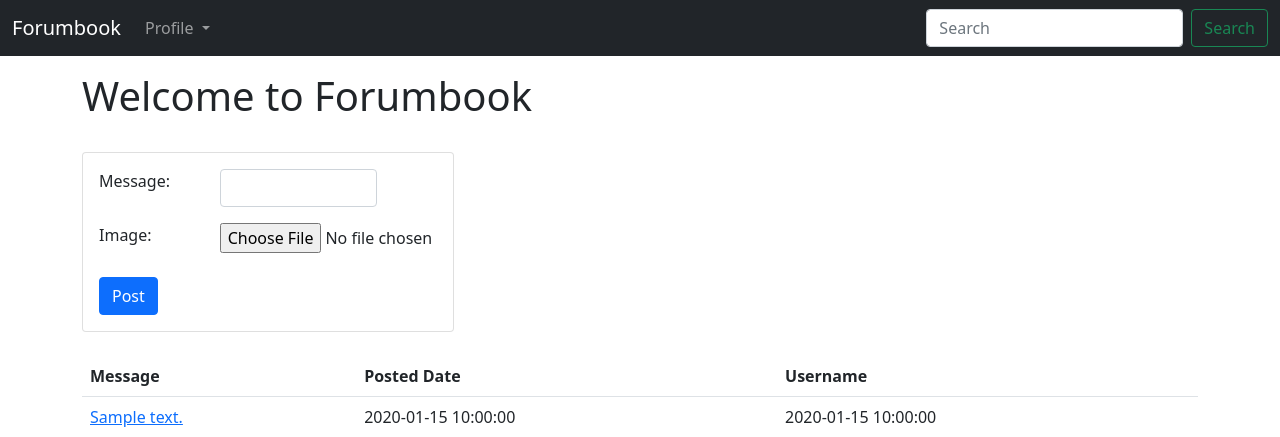
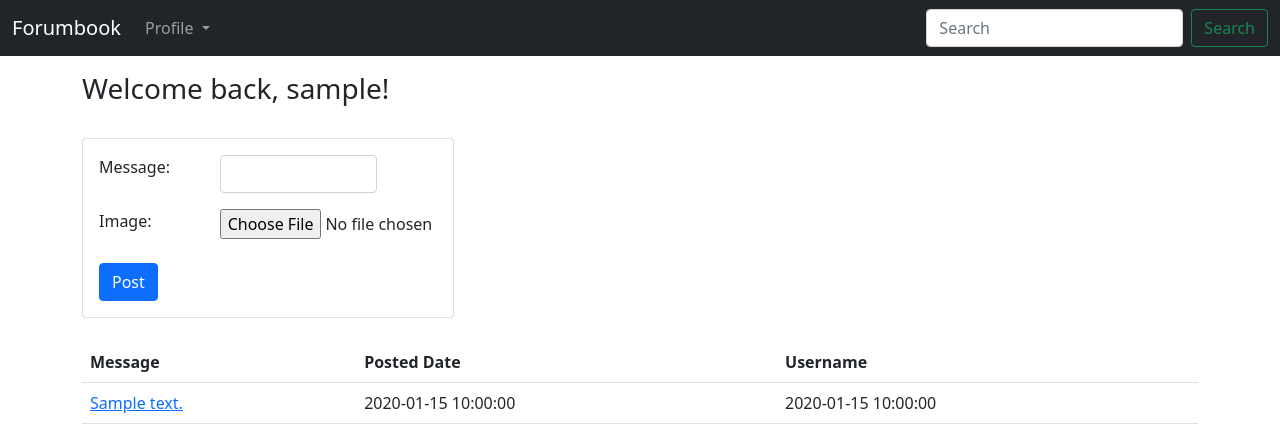
Before and after one commit to dev-minjin-chou/Cloud-A3-Project, a Flask app: template templates/forum.html in a window 1280 px wide. Shown: the top 437 px of the page. Run offline with Flask 2, Linux system fonts and the light colour scheme; the template is opened without the code that fills it: most values are stand-ins (such as "Sample title", 1, 10 or a date in 2020); some libraries are stand-ins or nearby versions.

Commit message:
show username and flash message after like

```diff
--- a/application.py
+++ b/application.py
@@ -176,7 +176,7 @@ def viewPost(username, post_id):
         if image_url != '':
             post['image'] = image_url
 
-        return render_template('post.html', post=post)
+        return render_template('post.html', post=post, username=loggedIn_username)
     except Exception as e:
         app.logger.error(f'Getting post with id = {post_id} error')
         app.logger.error(e)
@@ -194,6 +194,7 @@ def likePost():
         app.logger.debug(f'Sending mail with subject {mail_subject}')
 
         mailSender.sendMail(mail_subject, email)
+        flash(f'Like submitted. We will let {username} know that you liked his post', 'success')
     except Exception as e:
         app.logger.error('Sending email error')
         app.logger.error(e)
--- a/templates/forum.html
+++ b/templates/forum.html
@@ -12,7 +12,7 @@
     {% endif %}
 
 
-    <h1>Welcome to Forumbook</h1><br>
+    <h3>Welcome back, {{ username }}!</h3><br>
 
     <div class="card col-md-4">
         <div class="card-body">
--- a/templates/index.html
+++ b/templates/index.html
@@ -54,6 +54,7 @@
     </div>
 </nav>
 
+<div class="container">
     {% with messages = get_flashed_messages(with_categories=true) %}
         {% if messages %}
             {% for category, message in messages %}
@@ -61,7 +62,7 @@
             {% endfor %}
         {% endif %}
     {% endwith %}
-<div class="container">
+
     {% block body %} {% endblock %}
 </div>
 
```
Lines whose indentation alone changed are shown as unchanged.
